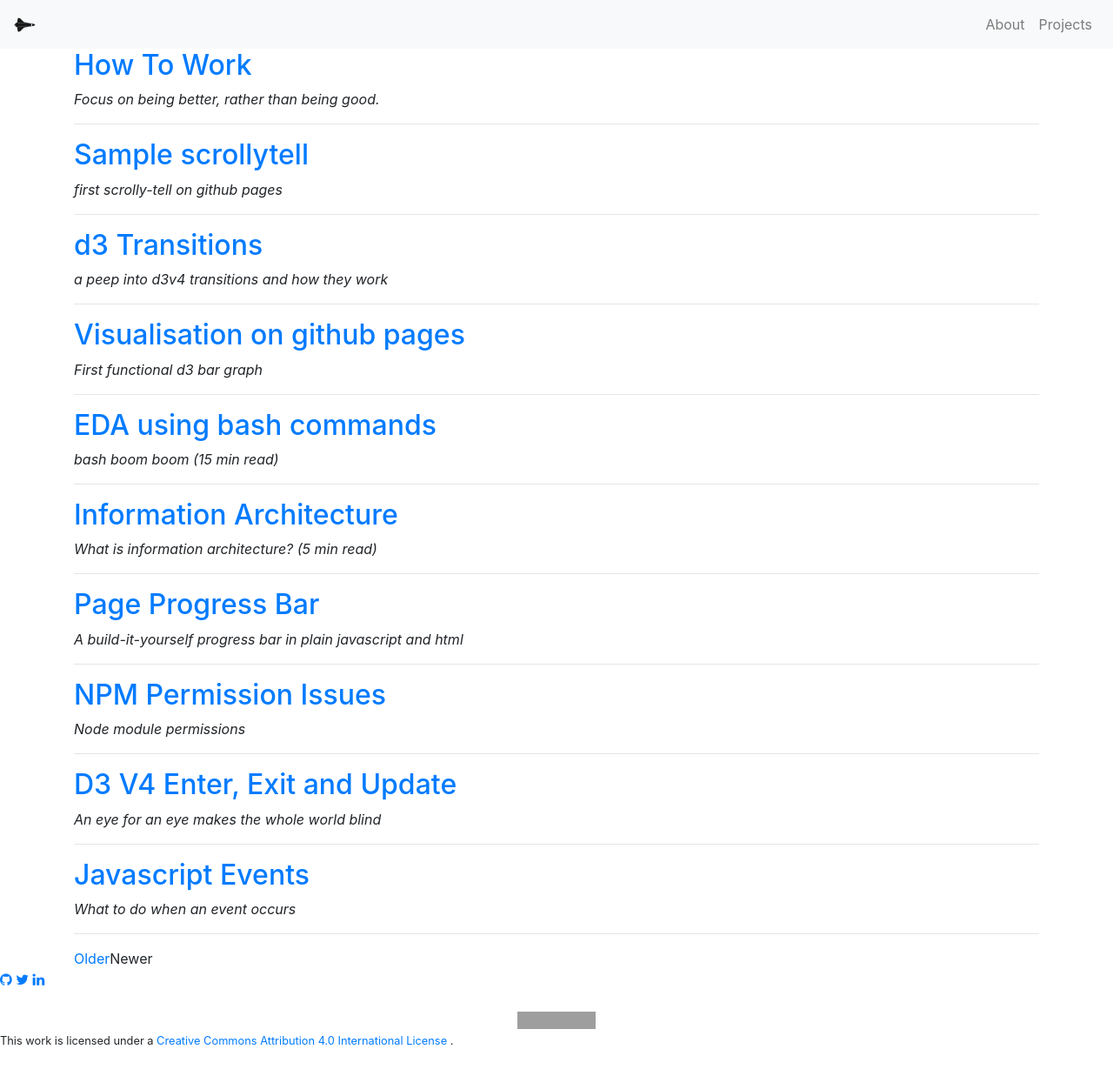
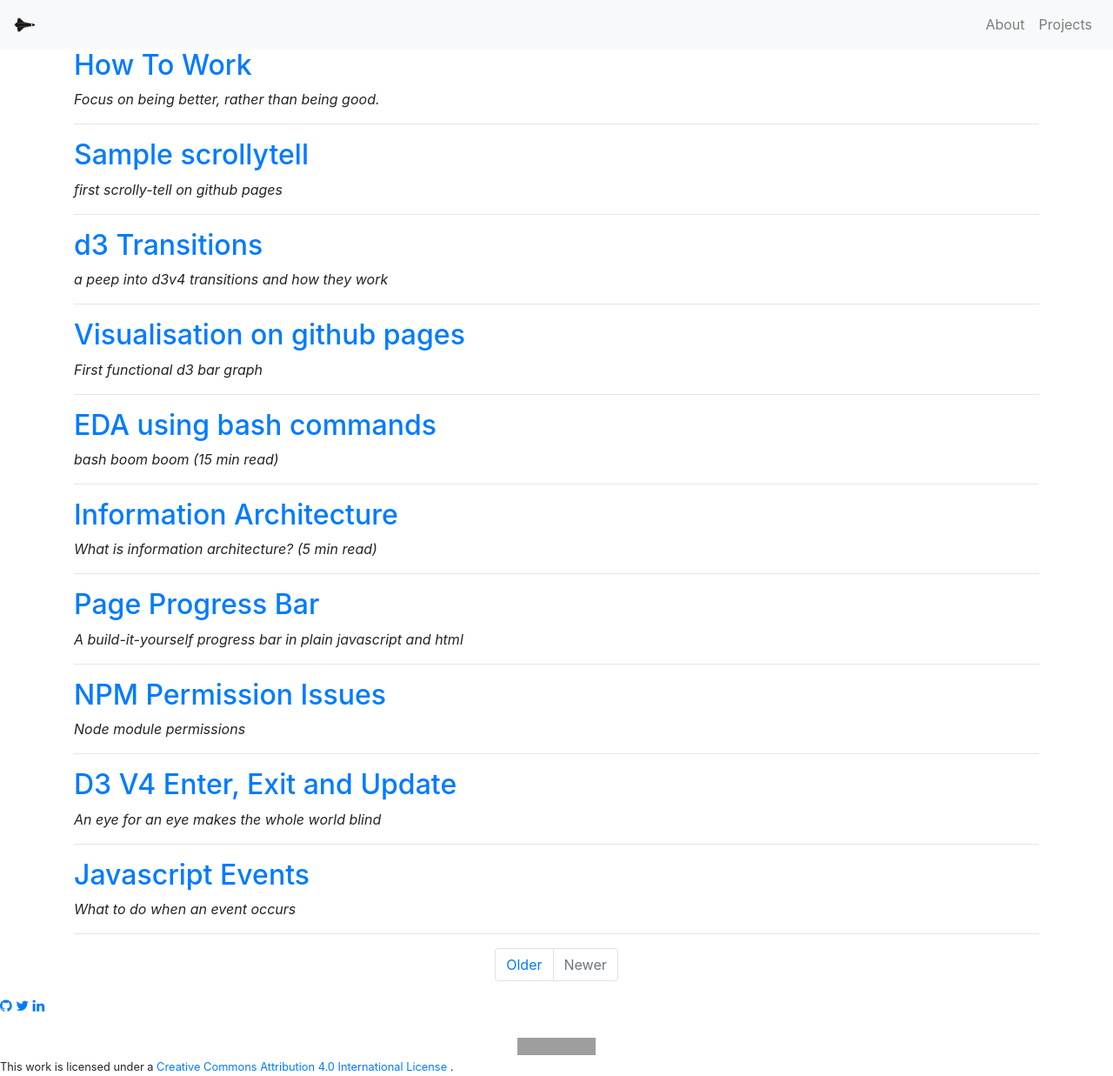
Before and after one commit to kaizer1v/kaizer1v.github.io, a Jekyll site: the page built from index.html, in a window 1280 px wide. Shown: the whole page at 87% size. Built offline with Jekyll 4.4.1, drawn with Linux system fonts in a browser that asks for light colours; nearby versions of some CDN libraries; the list of posts is cut into pages by our own code; before the commit the page ends 1207 px from its top, so only the background shows below that; grey boxes are pictures that could not be loaded.

Commit message:
bootstrap pagination

```diff
--- /dev/null
+++ b/_includes/pagination.html
@@ -0,0 +1,15 @@
+<nav aria-label="Page navigation example">
+  <ul class="pagination justify-content-center">
+    {% if paginator.next_page %}
+      <li class="page-item"><a class="page-link" href="{{ paginator.next_page_path | prepend: site.baseurl }}">Older</a></li>
+    {% else %}
+      <li class="page-item disabled"><a class="page-link" href="#" tabindex="-1" aria-disabled="true">Older</a></li>
+    {% endif %}
+
+    {% if paginator.previous_page %}
+      <li class="page-item"><a class="page-link" href="{{ paginator.previous_page_path | prepend: site.baseurl }}">Newer</a></li>
+    {% else %}
+      <li class="page-item disabled"><a class="page-link" href="#" tabindex="-1" aria-disabled="true">Newer</a></li>
+    {% endif %}
+  </ul>
+</nav>
--- a/_layouts/default.html
+++ b/_layouts/default.html
@@ -23,19 +23,7 @@
       {% endfor %}
     </div>
 
-    <!-- Pagination -->
-    <div class="pagination">
-      {% if paginator.next_page %}
-        <a class="pagination-item older" href="{{ paginator.next_page_path | prepend: site.baseurl }}">Older</a>
-      {% else %}
-        <span class="pagination-item older">Older</span>
-      {% endif %}
-      {% if paginator.previous_page %}
-        <a class="pagination-item newer" href="{{ paginator.previous_page_path | prepend: site.baseurl }}">Newer</a>
-      {% else %}
-        <span class="pagination-item newer">Newer</span>
-      {% endif %}
-    </div>
+    {% include pagination.html %}
 
   </div><!-- /.content /.container -->
 
```
